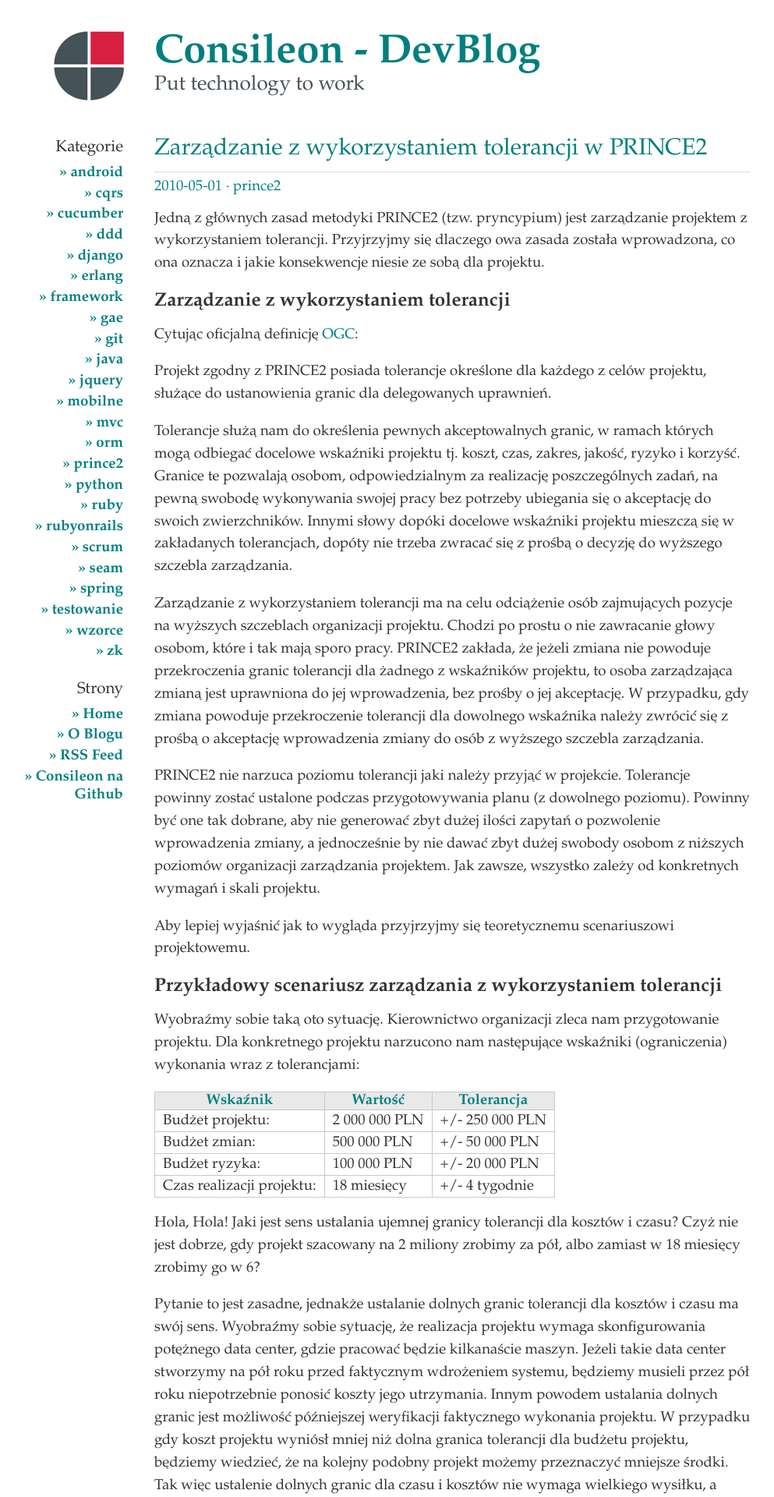
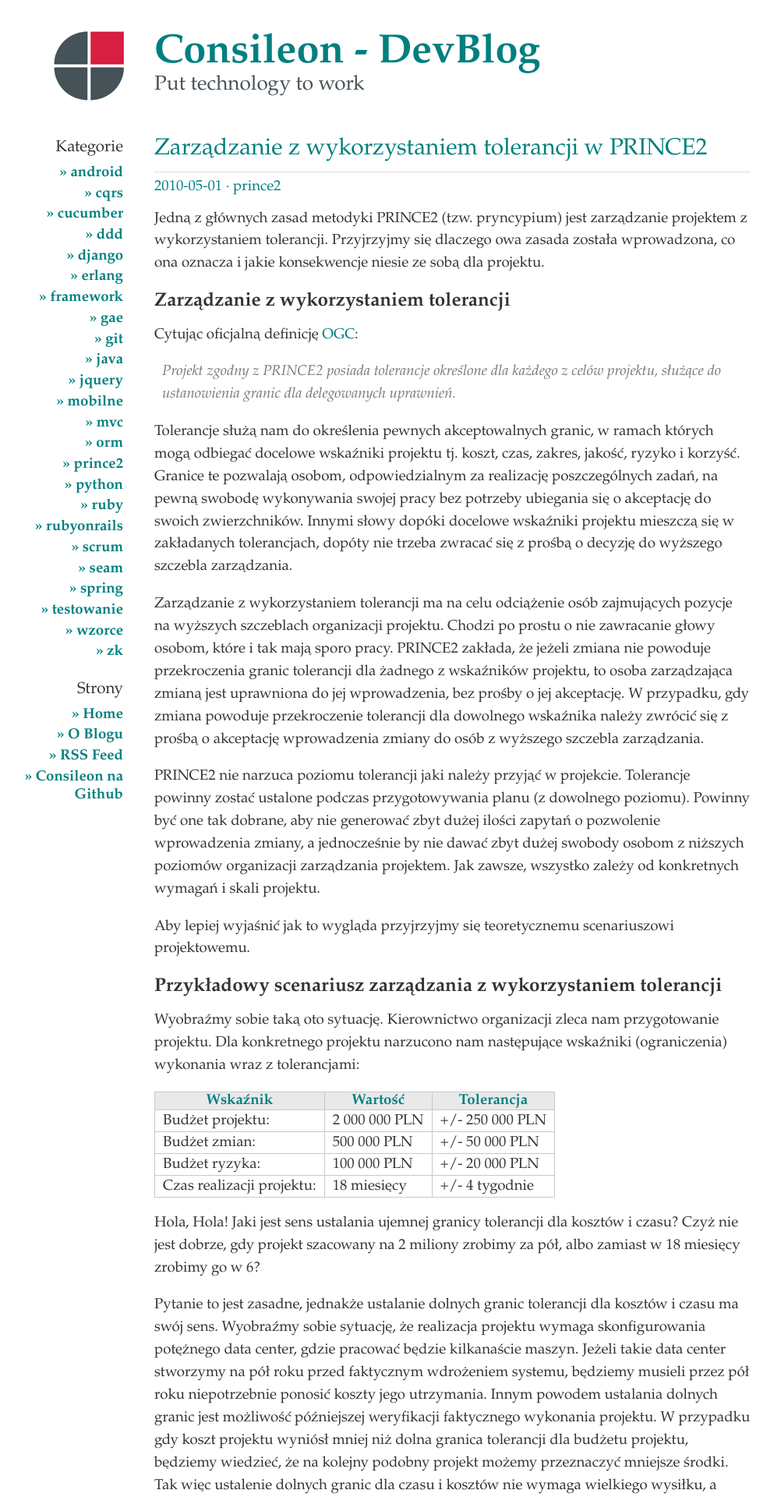
Before and after one commit to consileonpl/consileonpl.github.com, a Jekyll site: the page built from _posts/2010-05-01-zarzadzanie-z-wykorzystaniem-tolerancji-w-prince2.markdown, in a window 1280 px wide. Shown: the top 1920 px of the page at 78% size, without its empty margins (172-1165 px from the left). Built offline with Jekyll 4.4.1, drawn with Linux system fonts in a browser that asks for light colours; Markdown is read by kramdown in place of the engine named in the settings.

Commit message:
Update style.

```diff
--- a/css/style.css
+++ b/css/style.css
@@ -68,6 +68,17 @@
 td {
     border: 1px solid #c9c9c9;
     padding: 2px 10px;
+}
+
+blockquote {
+  padding: 0 10px;
+  font-style: italic;
+  color: #777;
+}
+
+blockquote em {
+  display: block;
+  text-align: right;
 }
 
 #container {
```
Also changed, not shown: _posts/2013-09-23-monads-function-composition-on-steroids.md (renamed from _posts/2013-09-16-monads-function-composition-on-steroids.md, +3 -3 lines).
